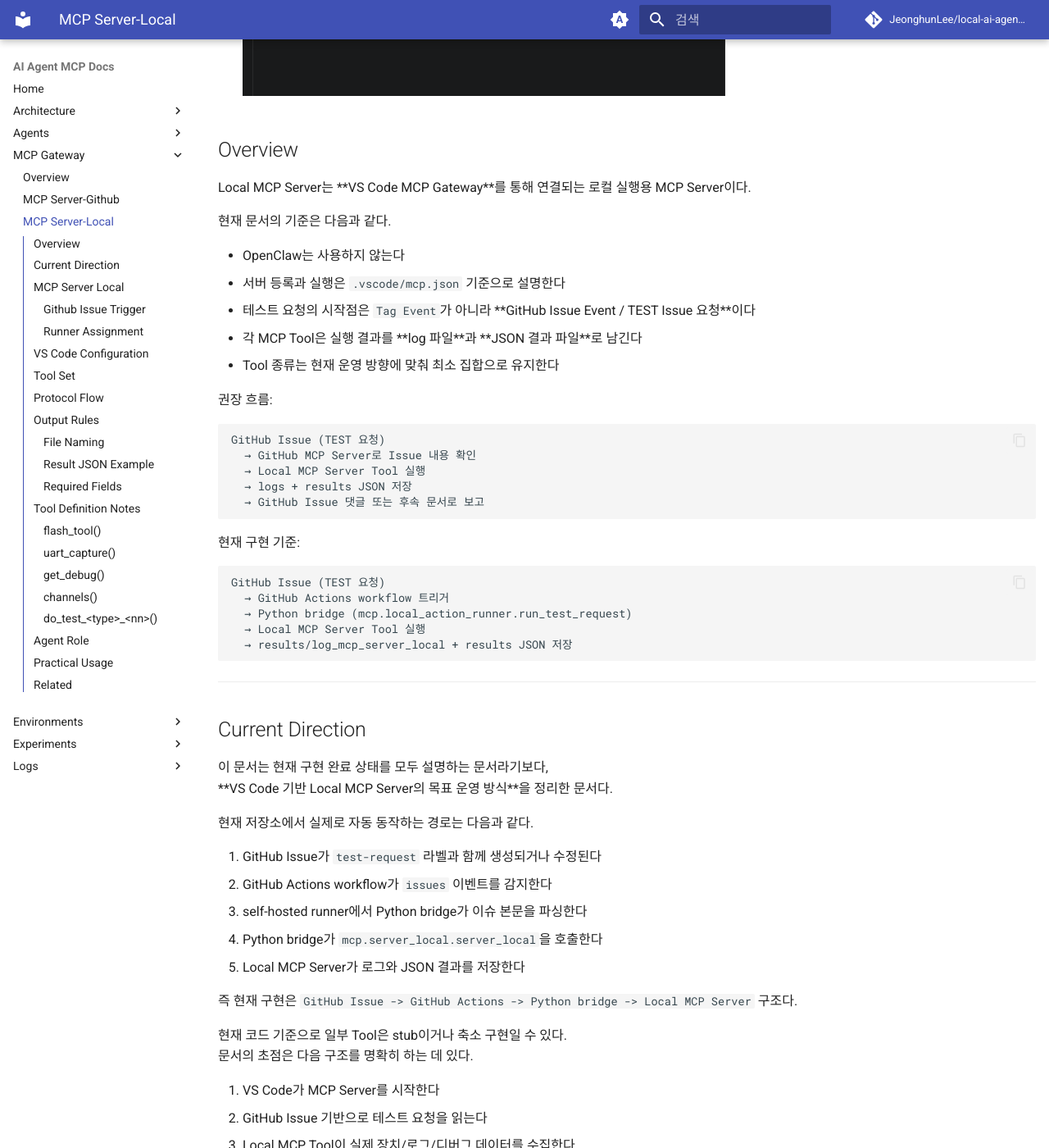
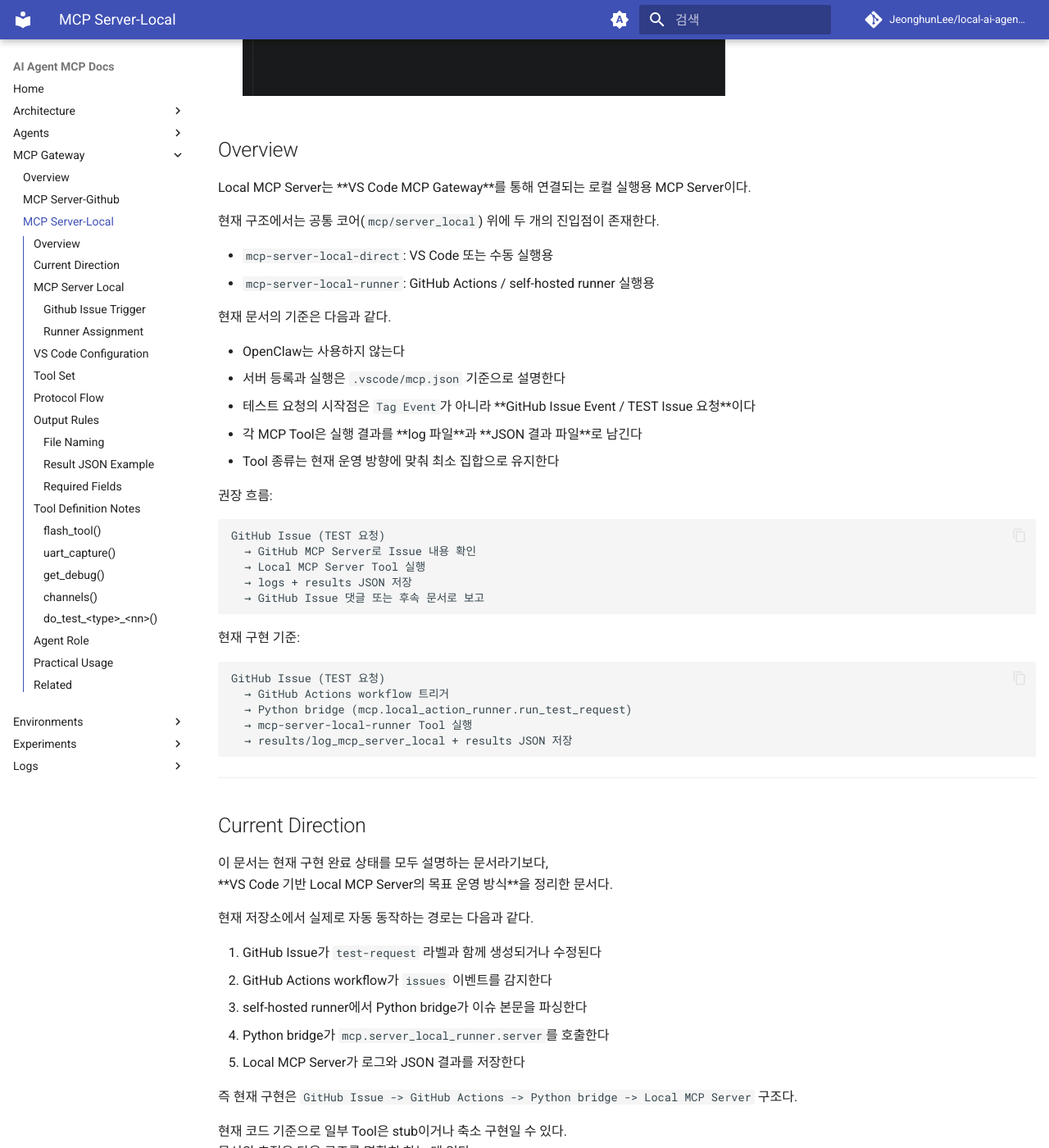
Before and after one commit to JeonghunLee/local-ai-agent-mcp, an MkDocs documentation site: the page built from docs/mcp/mcp_server_local.md, in a window 1280 px wide and 1400 px high, scrolled down 311 px. Shown: the whole window at 82% size. Built offline with MkDocs 1.6.1 and Material for MkDocs 9.7.7, drawn with Linux system fonts in a browser that asks for light colours; comment, search, counter and statistics services are not loaded; some of the changed text lies outside the part shown.

Commit message:
update docs

````diff
--- a/docs/mcp/mcp_server_local.md
+++ b/docs/mcp/mcp_server_local.md
@@ -6,6 +6,11 @@
 ## Overview
 
 Local MCP Server는 **VS Code MCP Gateway**를 통해 연결되는 로컬 실행용 MCP Server이다.
+
+현재 구조에서는 공통 코어(`mcp/server_local`) 위에 두 개의 진입점이 존재한다.
+
+- `mcp-server-local-direct`: VS Code 또는 수동 실행용
+- `mcp-server-local-runner`: GitHub Actions / self-hosted runner 실행용
 
 현재 문서의 기준은 다음과 같다.
 
@@ -31,7 +36,7 @@ GitHub Issue (TEST 요청)
 GitHub Issue (TEST 요청)
   → GitHub Actions workflow 트리거
   → Python bridge (mcp.local_action_runner.run_test_request)
-  → Local MCP Server Tool 실행
+  → mcp-server-local-runner Tool 실행
   → results/log_mcp_server_local + results JSON 저장
 ```
 
@@ -47,7 +52,7 @@ GitHub Issue (TEST 요청)
 1. GitHub Issue가 `test-request` 라벨과 함께 생성되거나 수정된다
 2. GitHub Actions workflow가 `issues` 이벤트를 감지한다
 3. self-hosted runner에서 Python bridge가 이슈 본문을 파싱한다
-4. Python bridge가 `mcp.server_local.server_local`을 호출한다
+4. Python bridge가 `mcp.server_local_runner.server`를 호출한다
 5. Local MCP Server가 로그와 JSON 결과를 저장한다
 
 즉 현재 구현은 `GitHub Issue -> GitHub Actions -> Python bridge -> Local MCP Server` 구조다.
@@ -100,10 +105,10 @@ Local MCP Server는 `.vscode/mcp.json`으로 등록.
 ```json
 {
   "servers": {
-    "mcp-server-local": {
+    "mcp-server-local-direct": {
       "type": "stdio",
       "command": "C:\\Python314\\python.exe",
-      "args": ["-X", "utf8", "-m", "mcp.server_local.server_local"],
+      "args": ["-X", "utf8", "-m", "mcp.server_local_direct.server"],
       "cwd": "${workspaceFolder}"
     }
   }
@@ -112,7 +117,7 @@ Local MCP Server는 `.vscode/mcp.json`으로 등록.
 
 의미:
 
-- VS Code가 `mcp-server-local` 프로세스를 시작
+- VS Code가 `mcp-server-local-direct` 프로세스를 시작
 - MCP `initialize`, `tools/list`, `tools/call`은 VS Code MCP Gateway를 통해 전달
 - Tool discovery와 Tool 호출은 VS Code 내부 MCP 시스템이 처리
 
````
Also changed, not shown: docs/mcp/mcp_gateway.md (+4 -4 lines), docs/mcp/mcp_server_github.md (+1 -1 lines), mcp/README.md (+7 -4 lines).
